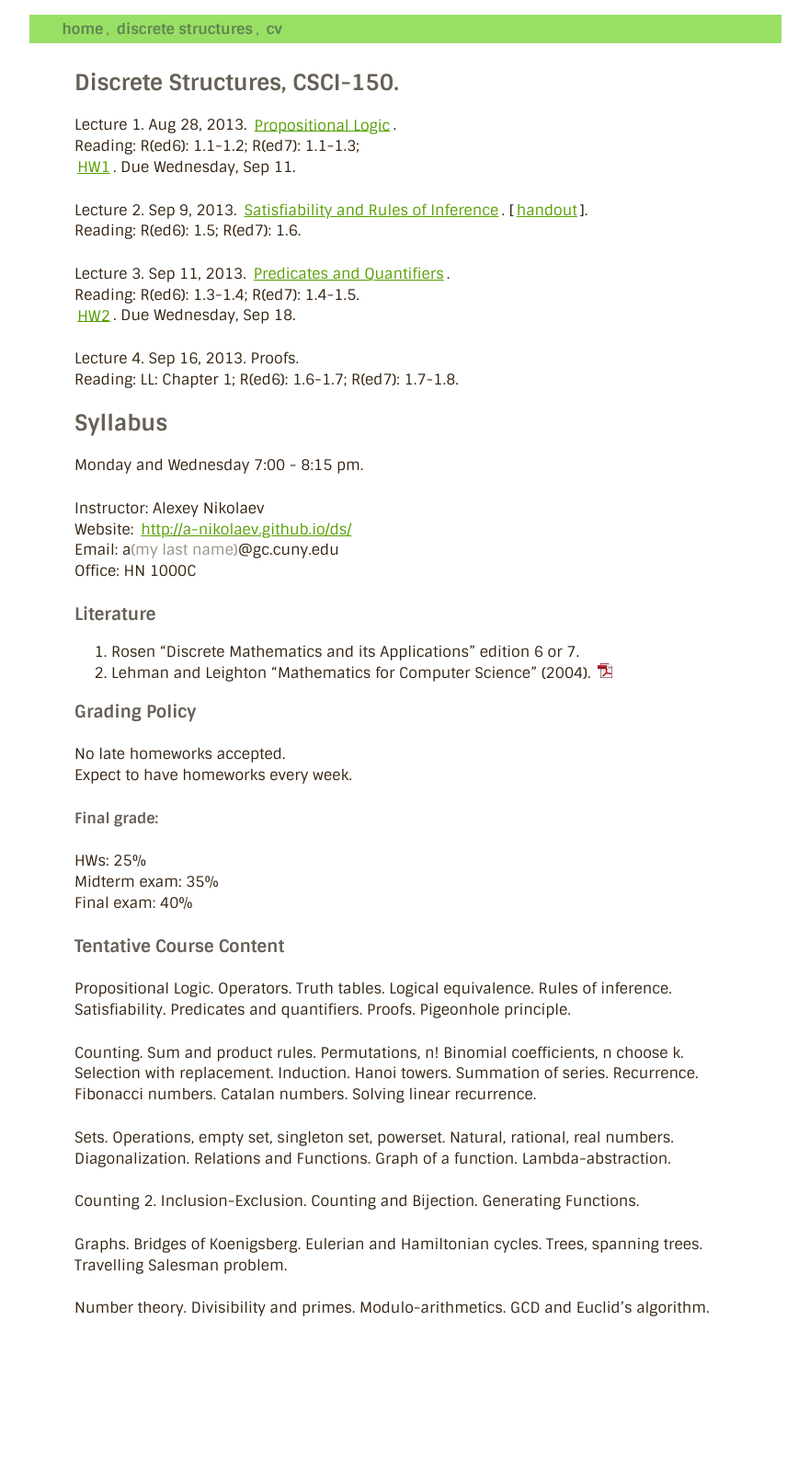
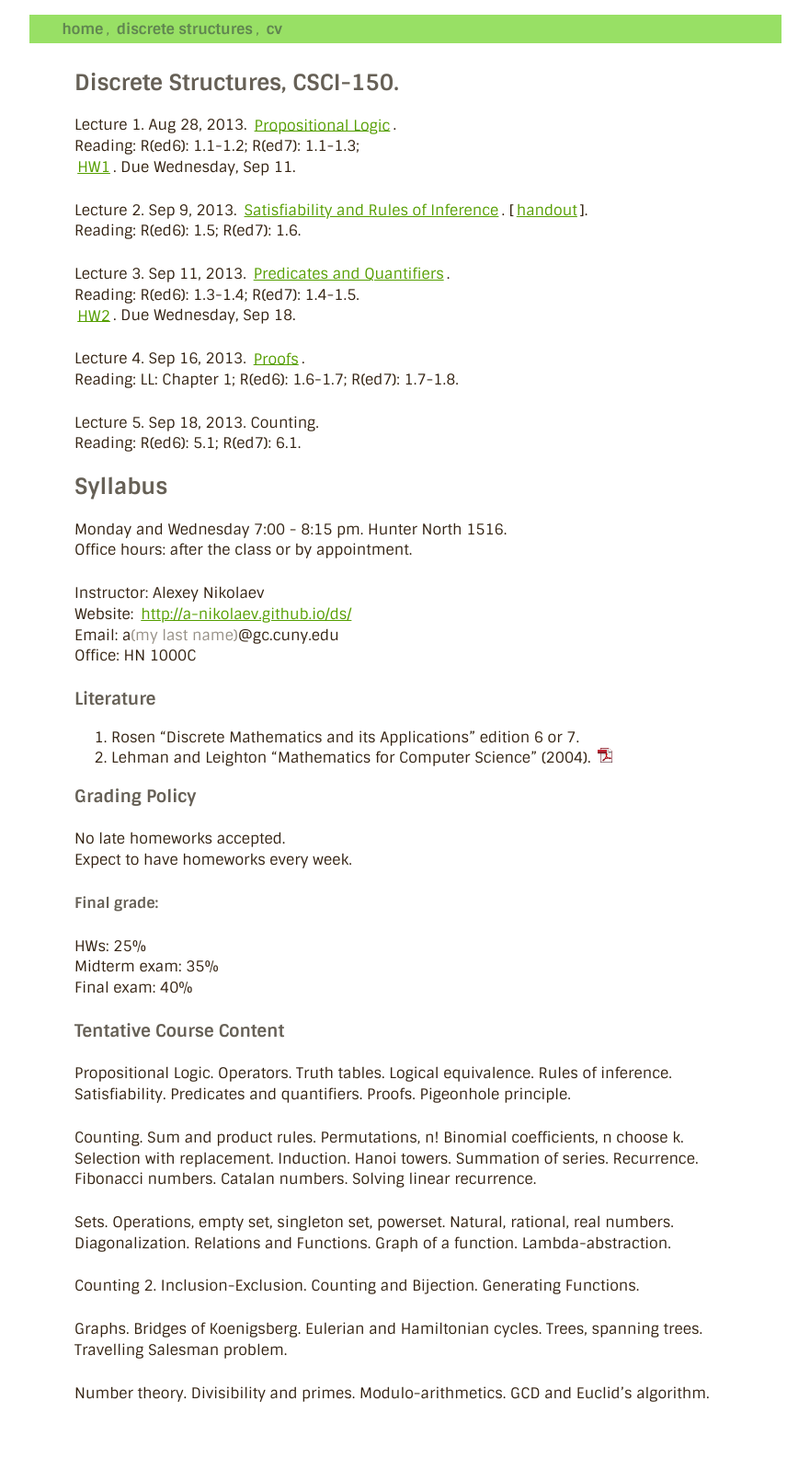
Before and after one commit to a-nikolaev/a-nikolaev.github.io, a Jekyll site: the page built from ds/index.markdown, in a window 1280 px wide. Shown: the whole page at 92% size, without its empty margins (199-1080 px from the left). Built offline with Jekyll 4.4.1, drawn with Linux system fonts in a browser that asks for light colours; Markdown is read by kramdown in place of the engine named in the settings; before the commit the page ends 1506 px from its top, so only the background shows below that.

Commit message:
added lec4.pdf, office hours info, room number

```diff
--- a/ds/index.markdown
+++ b/ds/index.markdown
@@ -16,12 +16,16 @@ Lecture 3. Sep 11, 2013. [Predicates and Quantifiers](/ds/docs/lec3.pdf).
 Reading: R(ed6): 1.3-1.4; R(ed7): 1.4-1.5.
 [HW2](/ds/docs/hw2.pdf). Due Wednesday, Sep 18.
 
-Lecture 4. Sep 16, 2013. Proofs.
+Lecture 4. Sep 16, 2013. [Proofs](/ds/docs/lec4.pdf).
 Reading: LL: Chapter 1; R(ed6): 1.6-1.7; R(ed7): 1.7-1.8.
+
+Lecture 5. Sep 18, 2013. Counting.
+Reading: R(ed6): 5.1; R(ed7): 6.1.
 
 ## Syllabus
 
-Monday and Wednesday 7:00 - 8:15 pm.
+Monday and Wednesday 7:00 - 8:15 pm. Hunter North 1516.
+Office hours: after the class or by appointment.
 
 Instructor: Alexey Nikolaev
 Website: <http://a-nikolaev.github.io/ds/>
```
Also changed, not shown: 1 other file.
